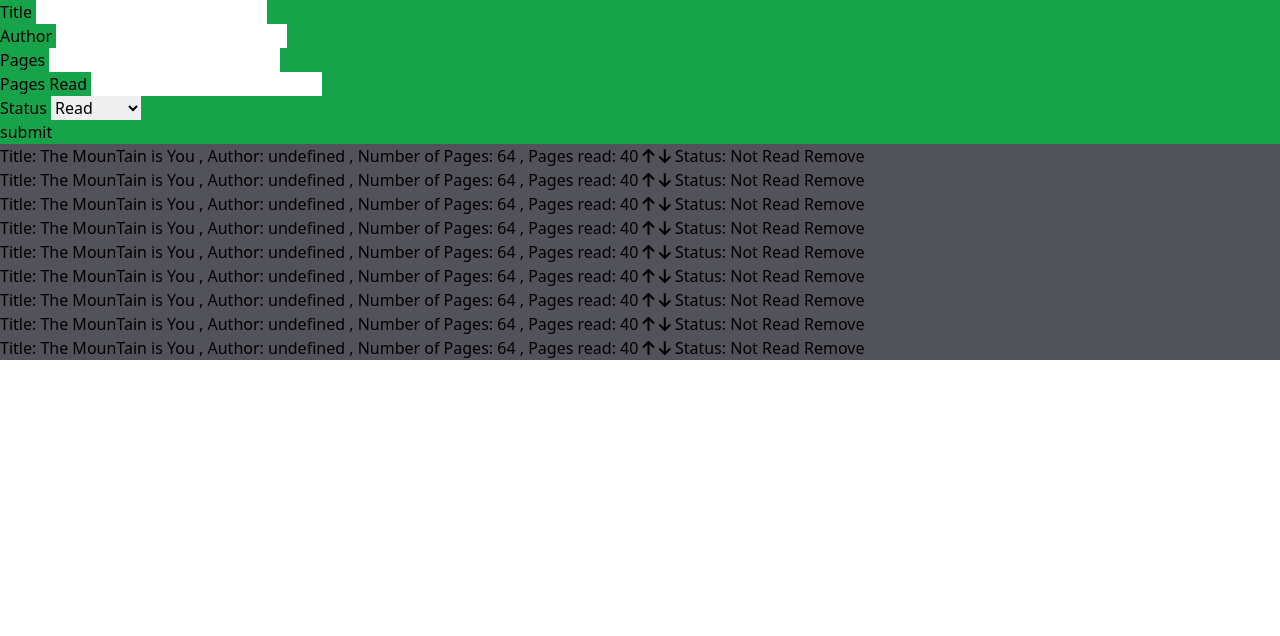
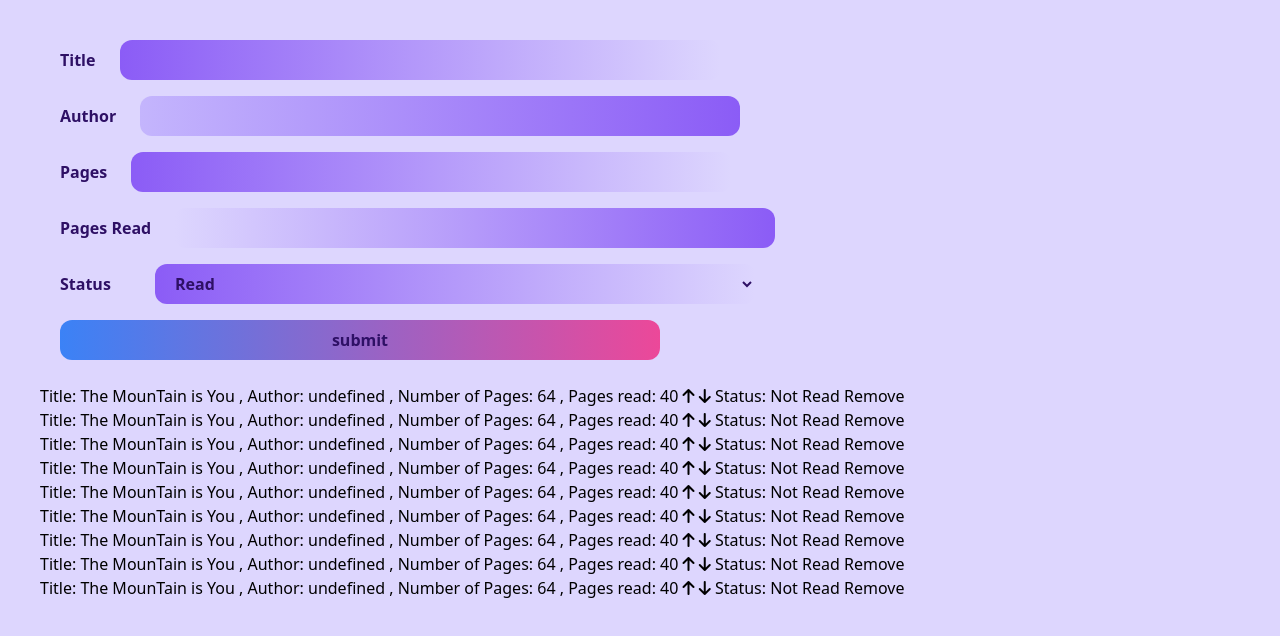
Before and after one commit to Jaynimi/Jay-Library-Project, a website: page dist/index.html in a window 1280 px wide. Drawn offline with Linux system fonts and the light colour scheme.

Commit message:
Form styling

```diff
--- a/dist/index.html
+++ b/dist/index.html
@@ -10,33 +10,54 @@
 			src="https://kit.fontawesome.com/144b839c36.js"
 			crossorigin="anonymous"></script>
 	</head>
-	<body>
-		<section class="bg-zinc-600">
-			<form action="" id="form" class="bg-green-600">
-				<div>
-					<label for="" class="">Title</label>
-					<input type="text" id="title" />
+	<body class="bg-violet-200 mx-10">
+		<section class="bg-violet-200">
+			<form action="" id="form" class="mt-10 text-violet-950 font-semibold">
+				<div class="my-4">
+					<label for="" class="mx-5">Title</label>
+					<input
+						type="text"
+						id="title"
+						class="rounded-xl bg-gradient-to-r from-violet-500 to-violet-200 w-1/2 h-10 px-4 text-violet-50" />
 				</div>
-				<div>
-					<label for="" class="">Author</label>
-					<input type="text" id="author" />
+				<div class="my-4">
+					<label for="" class="mx-5">Author</label>
+					<input
+						type="text"
+						id="author"
+						class="rounded-xl bg-gradient-to-r from-violet-300 to-violet-500 w-1/2 h-10 px-4 text-violet-50" />
 				</div>
-				<div>
-					<label for="" class="">Pages</label>
-					<input type="number" id="pages" />
+				<div class="my-4">
+					<label for="" class="mx-5">Pages</label>
+					<input
+						type="number"
+						id="pages"
+						class="rounded-xl bg-gradient-to-r from-violet-500 to-violet-200 w-1/2 h-10 px-4 text-violet-50" />
 				</div>
-				<div>
-					<label for="" class="">Pages Read</label>
-					<input type="number" id="read" />
+				<div class="my-4">
+					<label for="" class="mx-5">Pages Read</label>
+					<input
+						type="number"
+						id="read"
+						class="rounded-xl bg-gradient-to-r from-violet-200 to-violet-500 w-1/2 h-10 px-4 text-violet-50" />
 				</div>
-				<div>
-					<label for="status">Status</label>
-					<select name="" id="status">
-						<option value="Read">Read</option>
-						<option value="Not Read">Not Read</option>
+				<div class="my-4">
+					<label for="status" class="mx-5">Status</label>
+					<select
+						name=""
+						id="status"
+						class="mx-5 rounded-xl bg-gradient-to-r from-violet-500 to-violet-200 w-1/2 h-10 px-4">
+						<option value="Read" class="text-violet-50">Read</option>
+
+						<option value="Not Read" class="text-violet-50">Not Read</option>
 					</select>
 				</div>
-				<input type="submit" value="submit" />
+				<div class="">
+					<input
+						type="submit"
+						value="submit"
+						class="mx-5 mb-6 rounded-xl bg-gradient-to-r from-blue-500 to-pink-500 w-1/2 h-10 hover:bg-violet-600 active:bg-violet-700 focus:outline-none focus:ring focus:ring-violet-300" />
+				</div>
 			</form>
 
 			<div id="bookSection"></div>
```
Also changed, not shown: dist/output.css.
